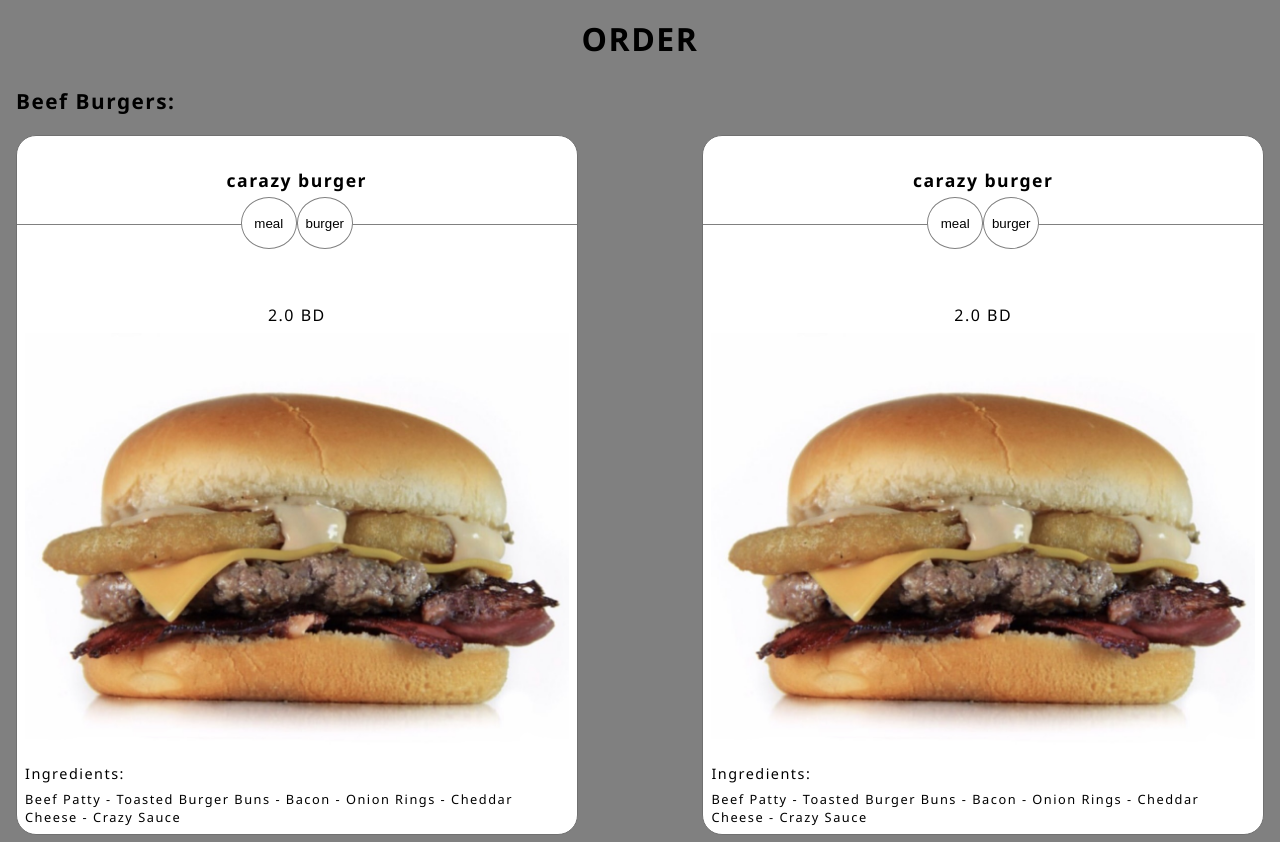
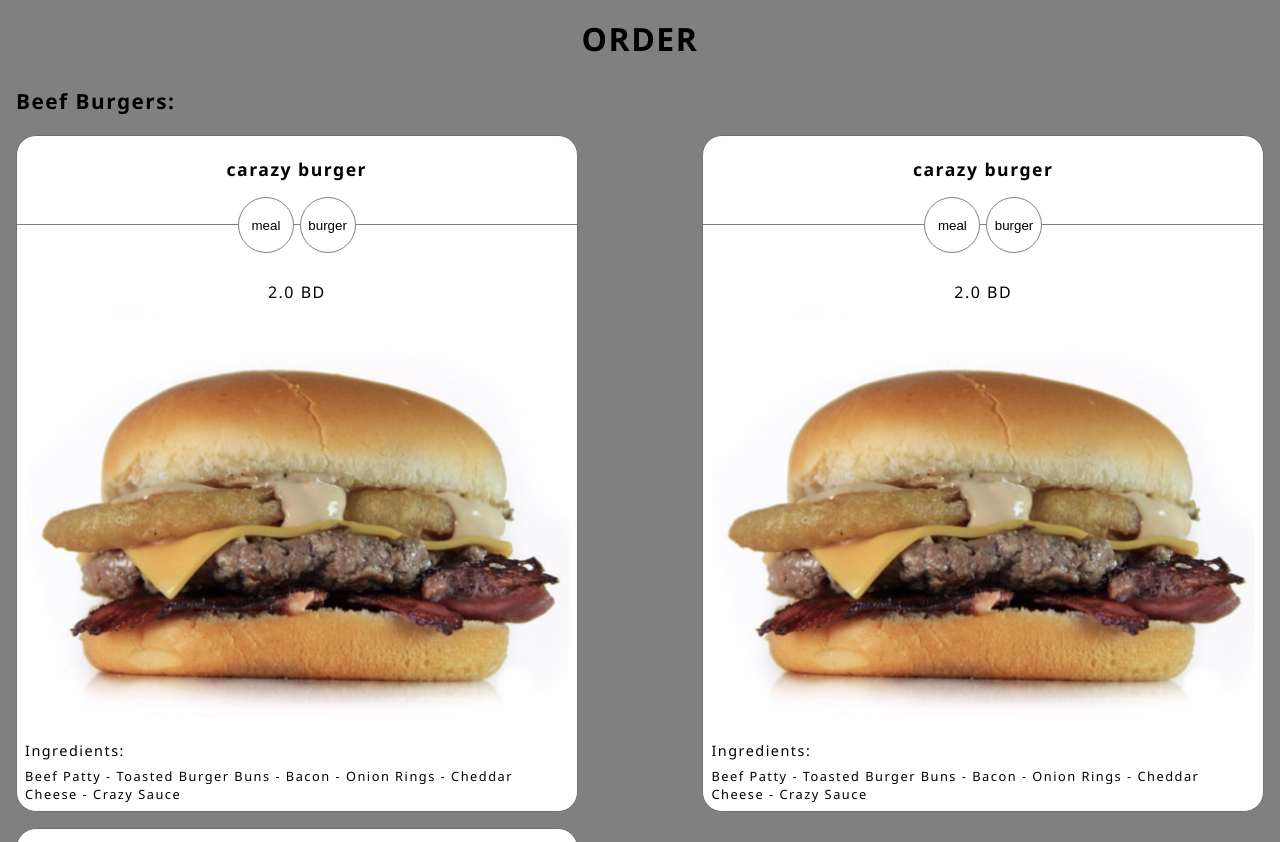
Before and after one commit to saud-alkhazriji04/secret-sauce-website, a plain HTML site: page index.html in a window 1280 px wide. Shown: the part 780-1622 px from the top of the page. Drawn offline with Linux system fonts and the light colour scheme.

Commit message:
fixed small problems

```diff
--- a/main.css
+++ b/main.css
@@ -202,7 +202,7 @@ top-part
     font-size: 1.1rem;
     font-weight: 700;
     text-align: center;
-    padding: 2rem 0;
+    padding: 1.3rem 0 2.7rem;
     border-bottom: 1px solid #808080;
 }
 
@@ -214,10 +214,6 @@ meal && burger
 
 .middle-part {
     text-align: center;
-    /*position: absolute;*/
-    -webkit-box-align:center;
-    -webkit-box-pack:center;
-    display:-webkit-box;
 }
 
 .meal-burger-btn {
@@ -226,7 +222,8 @@ meal && burger
     border: 1px solid #808080;
     border-radius: 50%;
     width: 3.5rem;
-    padding: 1.3em 0;
+    height: 3.5rem;
+    padding: 0;
     top: -28px;
     margin: auto;
 }
@@ -244,7 +241,7 @@ bottom-part
 */
 
 .bottom-part {
-    padding: 1.7rem 0 .5rem;
+    padding: 0 0 .5rem 0;
 }
 
 .price-active {
```
